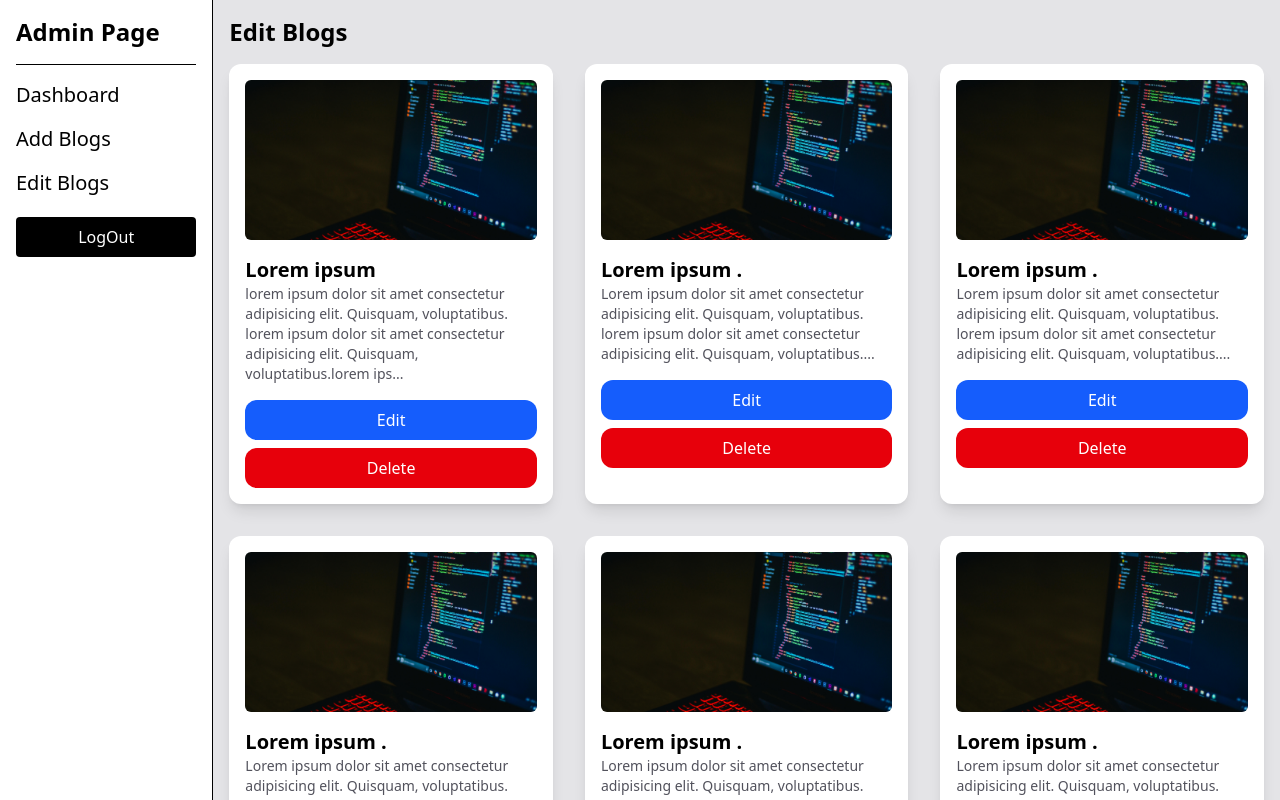
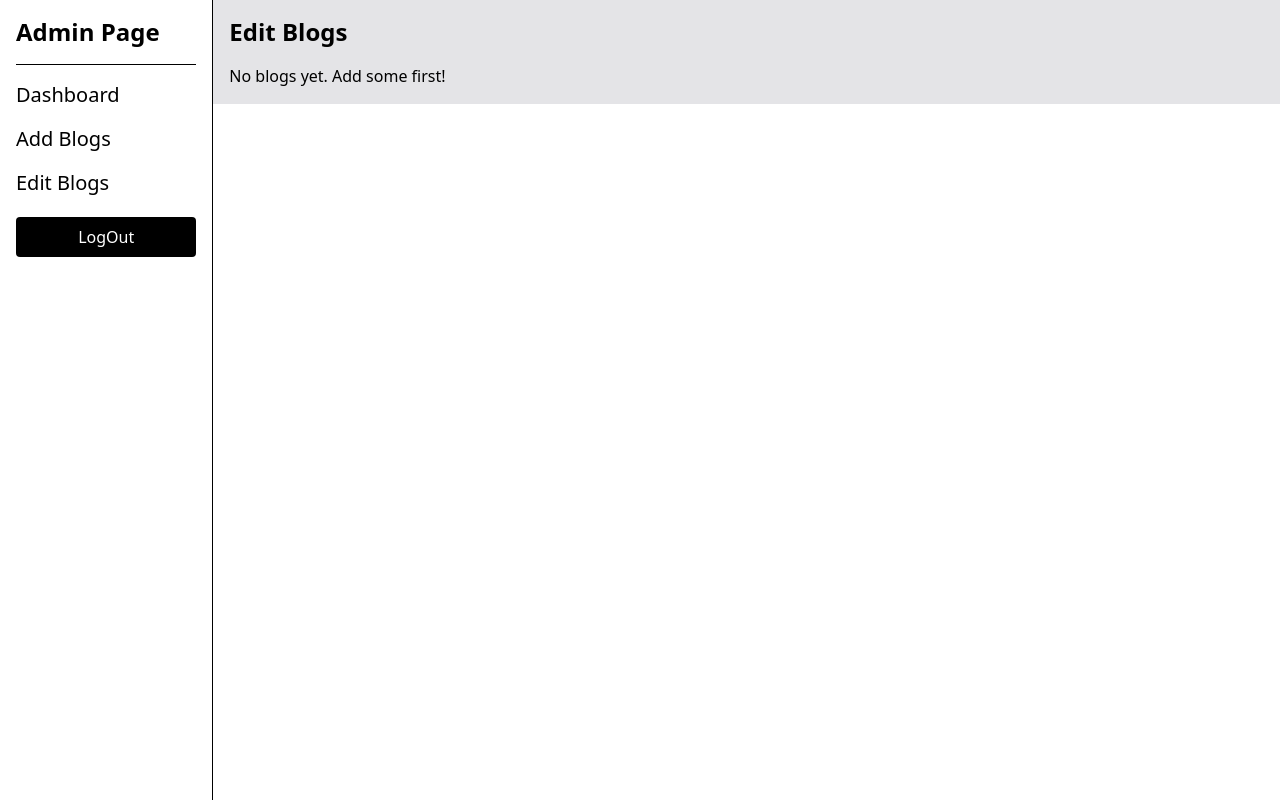
Before and after one commit to diwakaraman/bytepost, a React (Vite) app in the folder client/: page /admin-dashboard/edit-blogs in a window 1280 px wide. Shown: the top 800 px of the page. Built offline with nearby package versions, Linux system fonts and the light colour scheme.

Commit message:
working on admin-dashboard section

```diff
--- a/client/src/App.jsx
+++ b/client/src/App.jsx
@@ -1,4 +1,4 @@
-import React from 'react'
+import React from 'react';
 import { BrowserRouter as Router, Routes, Route } from 'react-router-dom';
 import Home from './pages/Home/page';
 import MainLayout from './layout/mainlayout';
@@ -18,36 +18,48 @@ import DashBoard from './components/Admin Components/Dashboard/DashBoard.jsx';
 import AddBlogs from './components/Admin Components/Add Blogs/AddBlogs.jsx';
 import EditBlogs from './components/Admin Components/Edit Blogs/EditBlogs.jsx';
 import UpdateBlog from './components/Admin Components/Edit Blogs/Compo/UpdateBlog.jsx';
+import { BlogProvider } from './Context/BlogContext.jsx';
+
+
+
 
 const App = () => {
   return (
+    <BlogProvider>
       <Router>
         <Routes>
-        <Route path='/' element={<MainLayout/>}>
+          {/* Main site routes */}
+          <Route path='/' element={<MainLayout />}>
             <Route index element={<Home />} />
-          <Route path='/all-blogs' element={<AllBlogs />} />
-          <Route path='/description/:id' element={<Description />} />
-          <Route path='/cat/:id' element={<Categories />} />
-          <Route path='/profile' element={<Profile />} >
+            <Route path='all-blogs' element={<AllBlogs />} />
+            <Route path='description/:id' element={<Description />} />
+            <Route path='cat/:id' element={<Categories />} />
+
+            {/* Profile nested routes */}
+            <Route path='profile' element={<Profile />}>
               <Route index element={<DashboardProfile />} />
-            <Route path='/profile/favorites' element={<Favorites />} />
-            <Route path='/profile/liked-blogs' element={<LikedBlogs />} />
+              <Route path='favorites' element={<Favorites />} />
+              <Route path='liked-blogs' element={<LikedBlogs />} />
             </Route>
           </Route>
 
-        <Route element={<OtherLayout/>}>
-          <Route path='/login' element={<Login />} />
-          <Route path='/Signup' element={<Signup />} />
-          <Route path='/admin-login' element={<AdminLogin />} />
-          <Route path='/admin-dashboard' element={<AdminDashboard />}>
+          {/* Auth & Admin routes */}
+          <Route element={<OtherLayout />}>
+            <Route path='login' element={<Login />} />
+            <Route path='signup' element={<Signup />} />
+            <Route path='admin-login' element={<AdminLogin />} />
+
+            {/* Admin Dashboard nested routes */}
+            <Route path='admin-dashboard' element={<AdminDashboard />}>
               <Route index element={<DashBoard />} />
-          <Route path='/admin-dashboard/add-blogs' element={<AddBlogs />} />
-          <Route path='/admin-dashboard/edit-blogs' element={<EditBlogs />} />
-          <Route path='/admin-dashboard/update-blog/:id' element={<UpdateBlog/>} />
+              <Route path='add-blogs' element={<AddBlogs />} />
+              <Route path='edit-blogs' element={<EditBlogs />} />
+              <Route path='update-blog/:id' element={<UpdateBlog />} />
             </Route>
           </Route>
         </Routes>
       </Router>
+    </BlogProvider>
   );
 };
 
--- /dev/null
+++ b/client/src/Context/BlogContext.jsx
@@ -0,0 +1,15 @@
+import React, { createContext, useContext, useState } from "react";
+
+const BlogContext = createContext();
+
+export const BlogProvider = ({ children }) => {
+  const [blogs, setBlogs] = useState([]);
+
+  return (
+    <BlogContext.Provider value={{ blogs, setBlogs }}>
+      {children}
+    </BlogContext.Provider>
+  );
+};
+
+export const useBlogs = () => useContext(BlogContext);
--- a/client/src/components/Admin Components/Add Blogs/AddBlogs.jsx
+++ b/client/src/components/Admin Components/Add Blogs/AddBlogs.jsx
@@ -1,25 +1,64 @@
-import React from 'react'
+import React, { useState } from "react";
+import { useBlogs } from "../../../Context/BlogContext";
+import { useNavigate } from "react-router-dom";
 
 const AddBlogs = () => {
+  const { blogs, setBlogs } = useBlogs();
+  const navigate = useNavigate();
+
+  const [title, setTitle] = useState("");
+  const [description, setDescription] = useState("");
+  const [image, setImage] = useState(null);
+
+  const handleSubmit = (e) => {
+    e.preventDefault();
+    if (!title || !description || !image) {
+      alert("Please fill all fields");
+      return;
+    }
+
+    const newBlog = {
+      img: URL.createObjectURL(image),
+      title,
+      description,
+    };
+
+    setBlogs([...blogs, newBlog]);
+    navigate("/admin-dashboard/edit-blogs");
+  };
+
   return (
-    <div className='p-4 h-screen'>
-      <h1 className='text-2xl font-semibold'>Add Blogs</h1>
-      <form action=''className=' flex flex-col gap-4'>
-        <input type='text'
-        placeholder='title'
-        className='borde-none outline-mone p-4 ng-transparent text-3xl border-b border-zinc-400 font-semibold w-full'/>
-         <textarea type='text'
-        placeholder='Description'
-        className='borde-none outline-mone p-4 ng-transparent text-xl border-b border-zinc-400 font-semibold w-full'/>
-        <div><input type='file' className='bg-zinc-900 rounded text-white' accept=".jpeg, .png, .jpg"/></div>
-        <div>
-        <button className='bg-blue-600 text-white rounded px-4 py-2 shadow-2xl hover:bg-blue-700 transition-all duration-300'>
-          Add Blogs
+    <div className="p-4 h-screen">
+      <h1 className="text-2xl font-semibold">Add Blogs</h1>
+      <form onSubmit={handleSubmit} className="flex flex-col gap-4">
+        <input
+          type="text"
+          placeholder="Title"
+          className="p-4 border-b border-zinc-400 font-semibold w-full"
+          value={title}
+          onChange={(e) => setTitle(e.target.value)}
+        />
+        <textarea
+          placeholder="Description"
+          className="p-4 border-b border-zinc-400 font-semibold w-full"
+          value={description}
+          onChange={(e) => setDescription(e.target.value)}
+        />
+        <input
+          type="file"
+          accept=".jpeg, .png, .jpg"
+          onChange={(e) => setImage(e.target.files[0])}
+          className="bg-zinc-900 rounded text-white"
+        />
+        <button
+          type="submit"
+          className="bg-blue-600 text-white rounded px-4 py-2 shadow-2xl hover:bg-blue-700 transition-all"
+        >
+          Add Blog
         </button>
-        </div>
       </form>
-      </div>
-  )
-}
+    </div>
+  );
+};
 
-export default AddBlogs
+export default AddBlogs;
--- a/client/src/components/Admin Components/Edit Blogs/EditBlogs.jsx
+++ b/client/src/components/Admin Components/Edit Blogs/EditBlogs.jsx
@@ -1,87 +1,54 @@
-import React, { useState } from 'react';
-import { Link } from 'react-router-dom';
+import React from "react";
+import { useBlogs } from "../../../Context/BlogContext";
+import { Link } from "react-router-dom";
 
 const EditBlogs = () => {
-  const [blogs, setBlogs] = useState([
-    {
-      img: "../temp.jpg",
-      title: "Lorem ipsum ",
-      description: "lorem ipsum dolor sit amet consectetur adipisicing elit. Quisquam, voluptatibus. lorem ipsum dolor sit amet consectetur adipisicing elit. Quisquam, voluptatibus.lorem ipsum dolor sit amet consectetur adipisicing elit. Quisquam, voluptatibus.",
-    },
-    {
-      img: "../temp.jpg",
-      title: "Lorem ipsum .",
-      description: "Lorem ipsum dolor sit amet consectetur adipisicing elit. Quisquam, voluptatibus. lorem ipsum dolor sit amet consectetur adipisicing elit. Quisquam, voluptatibus.",
-    },
-    {
-      img: "../temp.jpg",
-      title: "Lorem ipsum .",
-      description: "Lorem ipsum dolor sit amet consectetur adipisicing elit. Quisquam, voluptatibus. lorem ipsum dolor sit amet consectetur adipisicing elit. Quisquam, voluptatibus.",
-    },
-    {
-      img: "../temp.jpg",
-      title: "Lorem ipsum .",
-      description: "Lorem ipsum dolor sit amet consectetur adipisicing elit. Quisquam, voluptatibus. lorem ipsum dolor sit amet consectetur adipisicing elit. Quisquam, voluptatibus.",
-    },
-    {
-      img: "../temp.jpg",
-      title: "Lorem ipsum .",
-      description: "Lorem ipsum dolor sit amet consectetur adipisicing elit. Quisquam, voluptatibus. lorem ipsum dolor sit amet consectetur adipisicing elit. Quisquam, voluptatibus.",
-    },
-    {
-      img: "../temp.jpg",
-      title: "Lorem ipsum .",
-      description: "Lorem ipsum dolor sit amet consectetur adipisicing elit. Quisquam, voluptatibus. lorem ipsum dolor sit amet consectetur adipisicing elit. Quisquam, voluptatibus.",
-    },
-  ]);
-
-  const handleEdit = (index) => {
-    alert(`Edit blog at index ${index}`);
-    // navigate(`/edit-blog/${index}`) if you have routing
-  };
+  const { blogs, setBlogs } = useBlogs();
 
   const handleDelete = (index) => {
-    const confirmDelete = window.confirm("Are you sure you want to delete this blog?");
-    if (confirmDelete) {
-      const updatedBlogs = blogs.filter((_, i) => i !== index);
-      setBlogs(updatedBlogs);
+    if (window.confirm("Are you sure you want to delete this blog?")) {
+      setBlogs(blogs.filter((_, i) => i !== index));
     }
   };
 
   return (
-    <div className='p-4'>
-      <h1 className='text-2xl font-semibold mb-4'>Edit Blogs</h1>
-      <div className='grid grid-cols-1 sm:grid-cols-2 lg:grid-cols-3 gap-8'>
-        {blogs.map((item, i) => (
+    <div className="p-4">
+      <h1 className="text-2xl font-semibold mb-4">Edit Blogs</h1>
+      <div className="grid grid-cols-1 sm:grid-cols-2 lg:grid-cols-3 gap-8">
+        {blogs.length > 0 ? (
+          blogs.map((item, i) => (
             <div
               key={i}
-            className='bg-white rounded-xl p-4 flex flex-col items-center shadow-lg'
+              className="bg-white rounded-xl p-4 flex flex-col items-center shadow-lg"
             >
-            <div className='w-full'>
-              <img src={item.img} alt="Blog" className='rounded-md h-40 w-full object-cover' />
-            </div>
-            <div className='mt-4 w-full'>
-              <h1 className='text-xl font-semibold'>{item.title}</h1>
-              <p className='text-sm text-zinc-600 mb-4'>
+              <img
+                src={item.img}
+                alt="Blog"
+                className="rounded-md h-40 w-full object-cover"
+              />
+              <h2 className="mt-4 text-xl font-semibold">{item.title}</h2>
+              <p className="text-sm text-zinc-600 mb-4">
                 {item.description.slice(0, 170)}...
               </p>
-            </div>
-            <div className='w-full flex flex-col gap-2'>
-              <Link to="/admin-dashboard/update-blog/:id"
-                onClick={() => handleEdit(i)}
-                className='bg-blue-600 text-center text-white rounded-xl px-4 py-2 hover:bg-blue-700 transition'
+              <div className="w-full flex flex-col gap-2">
+                <Link
+                  to={`/admin-dashboard/update-blog/${i}`}
+                  className="bg-blue-600 text-center text-white rounded-xl px-4 py-2 hover:bg-blue-700 transition"
                 >
                   Edit
                 </Link>
                 <button
                   onClick={() => handleDelete(i)}
-                className='bg-red-600 text-white rounded-xl px-4 py-2 hover:bg-red-700 transition'
+                  className="bg-red-600 text-white rounded-xl px-4 py-2 hover:bg-red-700 transition"
                 >
                   Delete
                 </button>
               </div>
             </div>
-        ))}
+          ))
+        ) : (
+          <p>No blogs yet. Add some first!</p>
+        )}
       </div>
     </div>
   );
--- a/client/src/components/Profile/DashboardProfile.jsx
+++ b/client/src/components/Profile/DashboardProfile.jsx
@@ -23,8 +23,8 @@ const DashboardProfile = () => {
          </div>
         </div>
         <div>
-          <p className='text-zinc-700'>thecodemaster@gmail.com</p>
-          <h1 className='text-5xl mt-2 font-semibold'>The Code Master</h1>
+          <p className='text-zinc-700'>iamankumardiwakar@gmail.com</p>
+          <h1 className='text-5xl mt-2 font-semibold'>Aman Diwakar</h1>
           </div>
         </div>
         <hr className='my-8'/>
--- a/client/src/components/Profile/Favorites.jsx
+++ b/client/src/components/Profile/Favorites.jsx
@@ -1,11 +1,11 @@
 import React from 'react'
 import BlogCard from '../Blog Card/BlogCard';
 const data = [
-  {img: "../temp.jpg",
+  {img: "../nature1.jpg",
   title: "Lorem ipsum ",
   description: "lorem ipsum dolor sit amet consectetur adipisicing elit. Quisquam, voluptatibus. lorem ipsum dolor sit amet consectetur adipisicing elit. Quisquam, voluptatibus.lorem ipsum dolor sit amet consectetur adipisicing elit. Quisquam, voluptatibus."},
 
-  {img: "../temp.jpg",
+  {img: "../nature2.jpg",
     title: "Lorem ipsum ",
     description: "lorem ipsum dolor sit amet consectetur adipisicing elit. Quisquam, voluptatibus. lorem ipsum dolor sit amet consectetur adipisicing elit. Quisquam, voluptatibus.lorem ipsum dolor sit amet consectetur adipisicing elit. Quisquam, voluptatibus."},
 
--- a/client/src/components/Profile/LikedBlogs.jsx
+++ b/client/src/components/Profile/LikedBlogs.jsx
@@ -1,15 +1,15 @@
 import React from 'react'
 import BlogCard from '../Blog Card/BlogCard';
 const data = [
-  {img: "../temp.jpg",
+  {img: "../recent1.jpg",
   title: "Lorem ipsum ",
   description: "lorem ipsum dolor sit amet consectetur adipisicing elit. Quisquam, voluptatibus. lorem ipsum dolor sit amet consectetur adipisicing elit. Quisquam, voluptatibus.lorem ipsum dolor sit amet consectetur adipisicing elit. Quisquam, voluptatibus."},
 
-  {img: "../temp.jpg",
+  {img: "../recent2.jpg",
     title: "Lorem ipsum .",
     description: "Lorem ipsum dolor sit amet consectetur adipisicing elit. Quisquam, voluptatibus. lorem ipsum dolor sit amet consectetur adipisicing elit. Quisquam, voluptatibus. lorem ipsum dolor sit amet consectetur adipisicing elit. Quisquam, voluptatibus."},
 
-    {img: "../temp.jpg",
+    {img: "../recent3.jpg",
       title: "Lorem ipsum .",
       description: "Lorem ipsum dolor sit amet consectetur adipisicing elit. Quisquam, voluptatibus. lorem ipsum dolor sit amet consectetur adipisicing elit. Quisquam, voluptatibus. lorem ipsum dolor sit amet consectetur adipisicing elit. Quisquam, voluptatibus."},
 ];
--- a/client/src/pages/Profile/page.jsx
+++ b/client/src/pages/Profile/page.jsx
@@ -13,7 +13,10 @@ const Profile = () => {
     w-5/6 max-h-auto min-h-screen'>
       <Outlet/></div>
     </div>
-    //hbyggvtvt
+
+
+
+
   )
 }
 
```
Also changed, not shown: client/src/components/Admin Components/Sidebar/Sidebar.jsx (+37 -16 lines), client/src/components/Footer/Footer.jsx (+62 -5 lines). Lines whose indentation alone changed are shown as unchanged.
